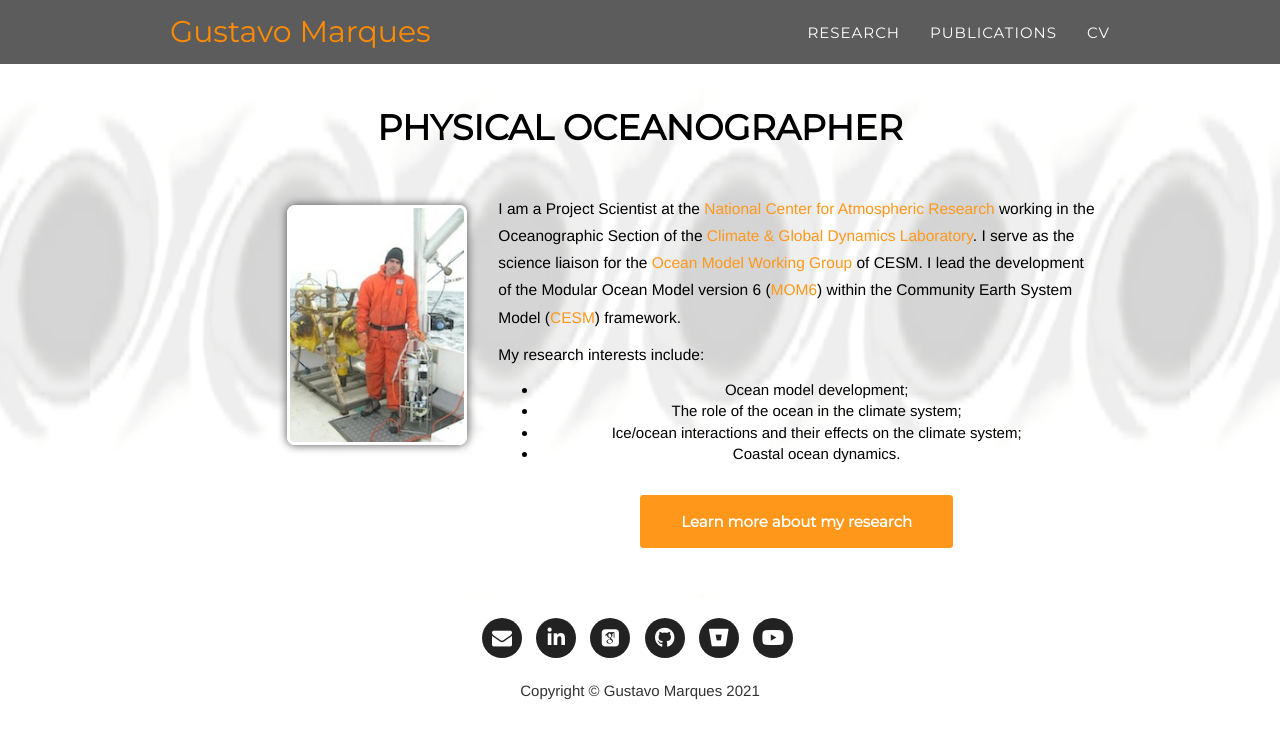
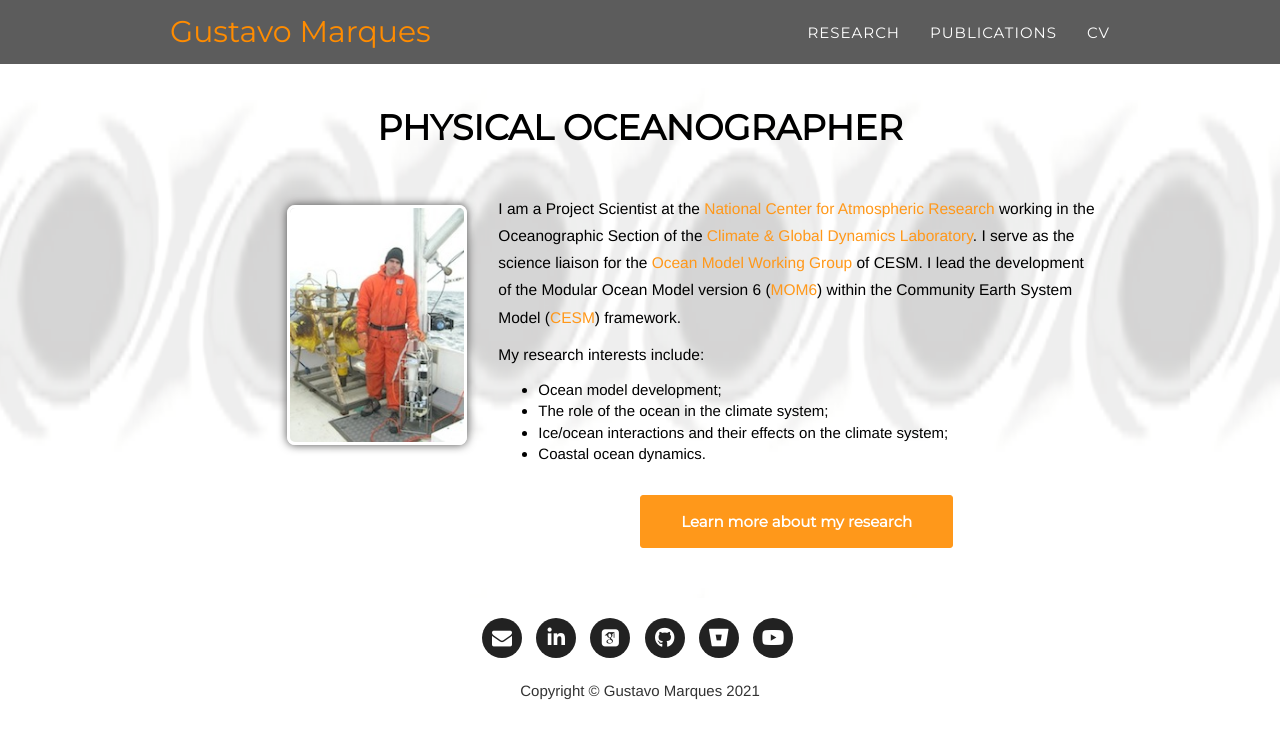
Before and after one commit to gustavo-marques/gustavo-marques.github.io, a Jekyll site: the page built from index.html, in a window 1280 px wide. Shown: the top 739 px of the page. Built offline with Jekyll 4.4.1, drawn with Linux system fonts in a browser that asks for light colours; nearby versions of some CDN libraries; some web fonts are replaced.

Commit message:
Move list to the left

```diff
--- a/index.html
+++ b/index.html
@@ -16,13 +16,13 @@ title: Gustavo Marques
 
 			<p style="text-align:left;">
 	                My research interests include:
-                        <ul>
+                        </p>
+                        <ul style="text-align:left;">
                          <li>Ocean model development;</li>
                          <li>The role of the ocean in the climate system;</li>
                          <li>Ice/ocean interactions and their effects on the climate system;</li>
                          <li>Coastal ocean dynamics.</li>
                        </ul>
-                       </p>
                 </div>
 
 		<a href="/research" class="page-scroll btn btn-xl">Learn more about my research</a>
```
